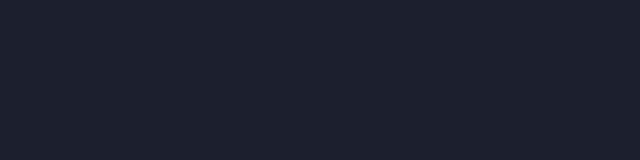
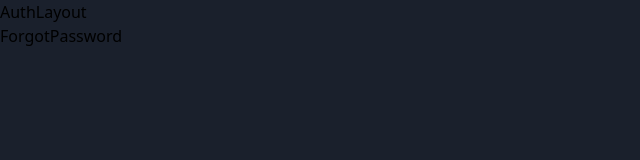
Before and after one commit to charls96/task-manager-frontend, a React (Vite) app: page /forgot-password in a window 1280 px wide. Shown: the top 160 px of the page, without its empty margins (0-640 px from the left). Built offline with nearby package versions, Linux system fonts and the light colour scheme.

Commit message:
routes and pages for all the auth logic

```diff
--- a/src/App.jsx
+++ b/src/App.jsx
@@ -1,5 +1,25 @@
+import { BrowserRouter, Routes, Route } from "react-router-dom";
+import AuthLayout from './layouts/AuthLayout'
+import Login from './pages/Login'
+import SignUp from './pages/SignUp'
+import ForgotPassword from './pages/ForgotPassword'
+import NewPassword from './pages/NewPassword'
+import VerifyAccount from './pages/VerifyAccount'
+
 function App() {
-  return <div className="App"></div>;
+  return (
+    <BrowserRouter>
+      <Routes>
+        <Route path="/" element={<AuthLayout />}>
+          <Route index element={<Login />} />
+          <Route path="sign-up" element={<SignUp />} />
+          <Route path="forgot-password" element={<ForgotPassword />} />
+          <Route path="forgot-password/:token" element={<NewPassword />} />
+          <Route path="verify-account/:id" element={<VerifyAccount />} />
+        </Route>
+      </Routes>
+    </BrowserRouter>
+  );
 }
 
 export default App;
--- /dev/null
+++ b/src/layouts/AuthLayout.jsx
@@ -0,0 +1,12 @@
+import { Outlet } from "react-router-dom";
+
+const AuthLayout = () => {
+  return (
+    <>
+      <div>AuthLayout</div>
+      <Outlet />
+    </>
+  );
+};
+
+export default AuthLayout;
--- /dev/null
+++ b/src/pages/ForgotPassword.jsx
@@ -0,0 +1,7 @@
+const ForgotPassword = () => {
+  return (
+    <div>ForgotPassword</div>
+  )
+}
+
+export default ForgotPassword
--- /dev/null
+++ b/src/pages/Login.jsx
@@ -0,0 +1,7 @@
+const Login = () => {
+  return (
+    <div>Login</div>
+  )
+}
+
+export default Login
--- /dev/null
+++ b/src/pages/NewPassword.jsx
@@ -0,0 +1,7 @@
+const NewPassword = () => {
+  return (
+    <div>NewPassword</div>
+  )
+}
+
+export default NewPassword
--- /dev/null
+++ b/src/pages/SignUp.jsx
@@ -0,0 +1,7 @@
+const SignUp = () => {
+  return (
+    <div>SignUp</div>
+  )
+}
+
+export default SignUp
--- /dev/null
+++ b/src/pages/VerifyAccout.jsx
@@ -0,0 +1,7 @@
+const VerifyAccout = () => {
+  return (
+    <div>VerifyAccout</div>
+  )
+}
+
+export default VerifyAccout
```
